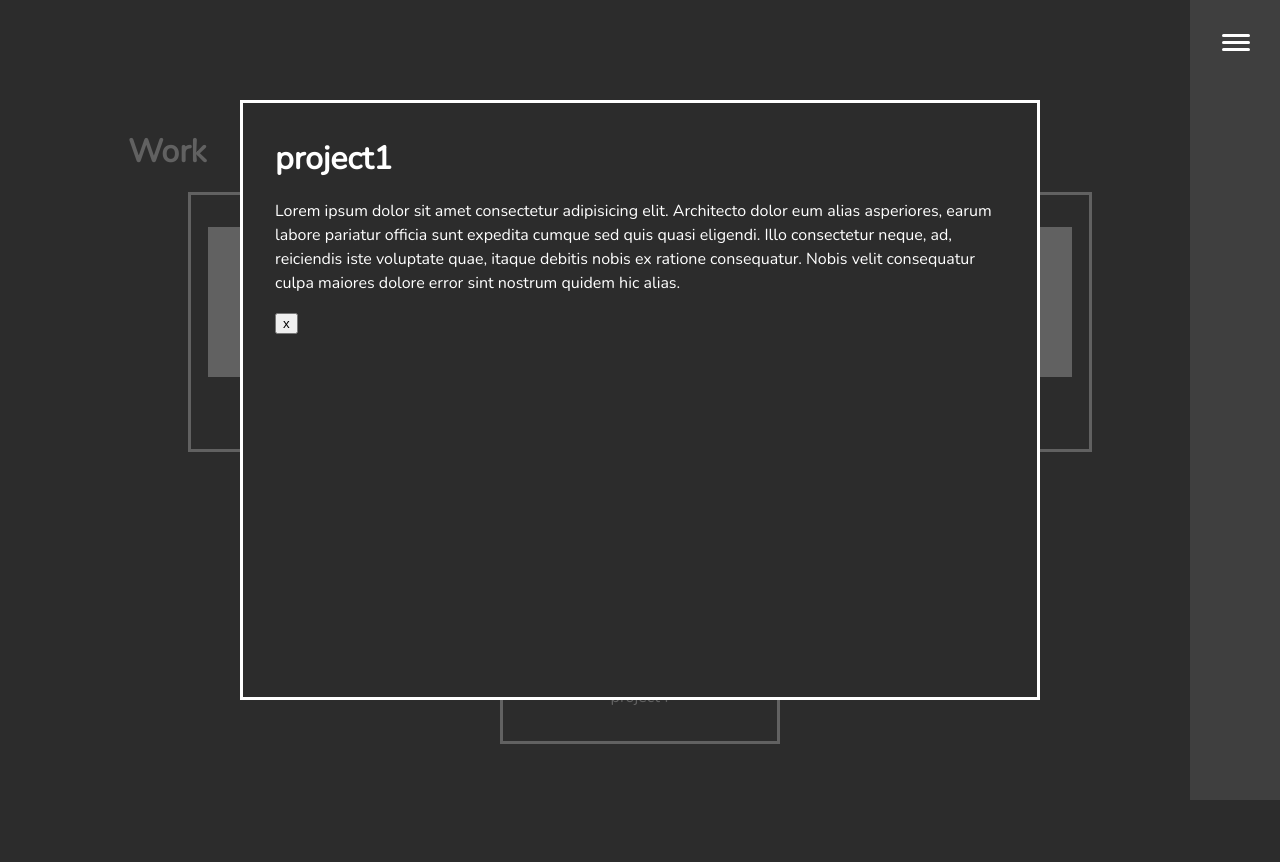
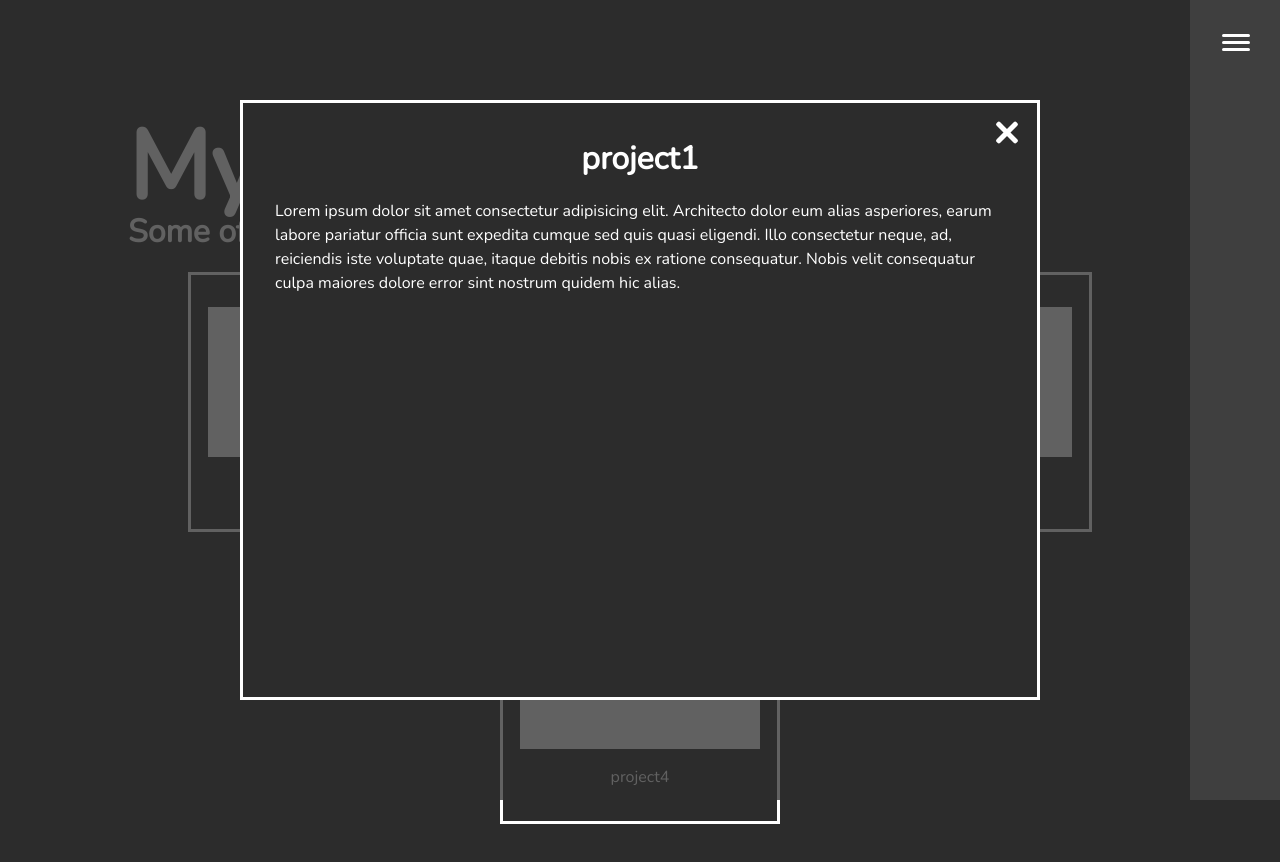
Before and after one commit to tcje91/react-portfolio, a React (Create React App) app: page /work in a window 1280 px wide. Both pictures are taken after a click on the element "project1". Shown: the top 862 px of the page. Built offline with nearby package versions, Linux system fonts and the light colour scheme; the HTML template or start-up script is replaced by a standard one.

Commit message:
style popup and tiles

```diff
--- a/src/components/ProjectDetails.js
+++ b/src/components/ProjectDetails.js
@@ -2,9 +2,12 @@ import React from 'react';
 
 const ProjectDetails = ({ onCloseProject, show, project }) => (
   <div className={`project-details ${show ? 'show' : ''}`}>
-    <h1>{project ? project.title : 'no project'}</h1>
-    <p>{project ? project.desc : 'no project'}</p>
-    <button type="button" onClick={onCloseProject}>x</button>
+    <h1 className="project-title">{project ? project.title : 'no project'}</h1>
+    <p className="project-desc">{project ? project.desc : 'no project'}</p>
+    <div className="close-btn" onClick={onCloseProject}>
+      <div className="line one" />
+      <div className="line two" />
+    </div>
   </div>
 );
 
--- a/src/components/ProjectTile.js
+++ b/src/components/ProjectTile.js
@@ -3,7 +3,7 @@ import React from 'react';
 const ProjectTile = ({ project, onClickProject }) => (
   <div className="project-tile" onClick={() => onClickProject(project)}>
     <div className="project-img" />
-    <p>{project.title}</p>
+    <p className="project-tile-title">{project.title}</p>
   </div>
 );
 
--- a/src/components/Work.js
+++ b/src/components/Work.js
@@ -20,7 +20,12 @@ class Work extends Component {
     const { selectedProject } = this.state;
     return (
       <div className="work content-container">
-        <h1>Work</h1>
+        <h1 className="lrg-heading">
+          My
+          {' '}
+          <span className="text-highlight">Work</span>
+        </h1>
+        <h3 className="med-heading">Some of my recent projects</h3>
         <div className="project-showcase">
           {projects.map(project => <ProjectTile key={project.id} project={project} onClickProject={this.onClickProject} />)}
         </div>
--- a/src/index.css
+++ b/src/index.css
@@ -8,7 +8,7 @@
   background: rgba(82, 82, 82, 0.5);
   overflow: hidden;
   transition: ease-in-out 300ms;
-  z-index: 2; }
+  z-index: 4; }
   .menu.open {
     width: 180px; }
 
@@ -80,62 +80,6 @@
 .nav-item:nth-of-type(4) {
   transition-delay: 120ms; }
 
-* {
-  box-sizing: border-box; }
-
-body {
-  color: #fff;
-  background: #2c2c2c;
-  font-family: "Nunito", sans-serif;
-  margin: 0;
-  height: 100%;
-  width: 100%;
-  line-height: 1.5; }
-
-h1, h2, h3 {
-  margin: 0; }
-  h1.lrg-heading, h2.lrg-heading, h3.lrg-heading {
-    font-size: 6rem;
-    line-height: 4rem; }
-  h1.med-heading, h2.med-heading, h3.med-heading {
-    font-size: 2rem; }
-
-.text-highlight {
-  color: #21acb9; }
-
-.content-container {
-  height: 100%;
-  padding: 8rem; }
-
-.home {
-  margin-top: 30vh; }
-  .home .icon {
-    margin: 0.5rem;
-    transition: ease-in-out 300ms; }
-    .home .icon:hover {
-      color: #21acb9; }
-
-.project-showcase {
-  display: flex;
-  flex-flow: row wrap;
-  justify-content: center;
-  align-items: center;
-  padding: 0 2vw; }
-  .project-showcase .project-tile {
-    width: 280px;
-    text-align: center;
-    padding: 1rem;
-    margin: 1rem;
-    border: #fff solid 3px;
-    cursor: pointer; }
-    .project-showcase .project-tile:hover {
-      background: #525252; }
-    .project-showcase .project-tile .project-img {
-      width: 240px;
-      height: 150px;
-      background: #fff;
-      margin: 1rem auto; }
-
 .overlay {
   position: absolute;
   top: 0;
@@ -177,3 +121,87 @@ h1, h2, h3 {
   padding: 2rem; }
   .project-details.show {
     transform: translate3d(0, 0, 0); }
+  .project-details .close-btn {
+    position: absolute;
+    top: 15px;
+    right: 15px;
+    height: 28px;
+    width: 28px;
+    transition: ease-in-out 300ms; }
+    .project-details .close-btn:hover .line {
+      background: #21acb9; }
+    .project-details .close-btn .line {
+      position: absolute;
+      top: 45%;
+      height: 5px;
+      width: 100%;
+      background: #fff;
+      border-radius: 2px;
+      transition: ease-in-out 300ms;
+      margin: -1px; }
+      .project-details .close-btn .line.one {
+        transform: rotate(45deg); }
+      .project-details .close-btn .line.two {
+        transform: rotate(-45deg); }
+  .project-details .project-title {
+    text-align: center; }
+
+* {
+  box-sizing: border-box; }
+
+body {
+  color: #fff;
+  background: #2c2c2c;
+  font-family: "Nunito", sans-serif;
+  margin: 0;
+  height: 100%;
+  width: 100%;
+  line-height: 1.5; }
+
+h1, h2, h3 {
+  margin: 0; }
+  h1.lrg-heading, h2.lrg-heading, h3.lrg-heading {
+    font-size: 6rem;
+    line-height: 5rem; }
+  h1.med-heading, h2.med-heading, h3.med-heading {
+    font-size: 2rem; }
+
+.text-highlight {
+  color: #21acb9; }
+
+.content-container {
+  height: 100%;
+  padding: 8rem; }
+
+.home {
+  margin-top: 30vh; }
+  .home .icon {
+    margin: 0.5rem;
+    transition: ease-in-out 300ms;
+    cursor: pointer; }
+    .home .icon:hover {
+      color: #21acb9; }
+
+.project-showcase {
+  display: flex;
+  flex-flow: row wrap;
+  justify-content: center;
+  align-items: center;
+  padding: 0 2vw; }
+  .project-showcase .project-tile {
+    width: 280px;
+    text-align: center;
+    padding: 1rem;
+    margin: 1rem;
+    border: #fff solid 3px;
+    cursor: pointer;
+    transition: ease-in-out 300ms; }
+    .project-showcase .project-tile:hover {
+      background: #393939; }
+      .project-showcase .project-tile:hover .project-tile-title {
+        color: #21acb9; }
+    .project-showcase .project-tile .project-img {
+      width: 240px;
+      height: 150px;
+      background: #fff;
+      margin: 1rem auto; }
--- a/src/scss/_menu.scss
+++ b/src/scss/_menu.scss
@@ -7,7 +7,7 @@
   background: rgba(lighten($background-colour, 15), 0.5);
   overflow: hidden;
   @include easeInOut;
-  z-index: 2;
+  z-index: 4;
 
   &.open {
     width: 180px;
@@ -51,7 +51,7 @@
       }
 
       &:nth-child(3) {
-        transform: rotate(-45deg) translate(5px, -4px);;
+        transform: rotate(-45deg) translate(5px, -4px);
       }
     }
   }
--- /dev/null
+++ b/src/scss/_popup.scss
@@ -0,0 +1,86 @@
+.overlay {
+    position: absolute;
+    top: 0;
+    left: 0;
+    height: 100vh;
+    width: 100vw;
+    background: $background-colour;
+    opacity: 0;
+    z-index: 1;
+    visibility: hidden;
+    @include easeInOut;
+
+    &.show {
+      visibility: visible;
+      opacity: 0.75;
+    }
+  }
+
+  .popup-container {
+    position: fixed;
+    top: 0;
+    left: 0;
+    height: 100vh;
+    width: 100vw;
+    visibility: hidden;
+    overflow: hidden;
+    display: flex;
+    justify-content: center;
+    align-items: center;
+    z-index: 2;
+
+    &.show {
+      visibility: visible;
+    }
+  }
+
+  .project-details {
+    transform: translate3d(0, 1000px, 0);
+    @include easeInOut;
+    z-index: 3;
+    height: 600px;
+    width: 800px;
+    border: $primary-colour solid 3px;
+    background: $background-colour;
+    padding: 2rem;
+
+    &.show {
+      transform: translate3d(0, 0, 0);
+    }
+
+    .close-btn {
+      position: absolute;
+      top: 15px;
+      right: 15px;
+      height: 28px;
+      width: 28px;
+      @include easeInOut;
+
+      &:hover .line {
+        background: $secondary-colour;
+      }
+
+      .line {
+        position: absolute;
+        top: 45%;
+        height: 5px;
+        width: 100%;
+        background: $primary-colour;
+        border-radius: 2px;
+        @include easeInOut;
+        margin: -1px;
+
+        &.one {
+          transform: rotate(45deg);
+        }
+
+        &.two {
+          transform: rotate(-45deg);
+        }
+      }
+    }
+
+    .project-title {
+      text-align: center;
+    }
+  }
--- a/src/scss/index.scss
+++ b/src/scss/index.scss
@@ -1,5 +1,6 @@
 @import 'config';
 @import 'menu';
+@import 'popup';
 
 * {
   box-sizing: border-box;
@@ -20,7 +21,7 @@ h1, h2, h3 {
 
   &.lrg-heading {
     font-size: 6rem;
-    line-height: 4rem;
+    line-height: 5rem;
   }
 
   &.med-heading {
@@ -44,6 +45,7 @@ h1, h2, h3 {
   .icon {
     margin: 0.5rem;
     @include easeInOut;
+    cursor: pointer;
 
     &:hover {
       color: $secondary-colour;
@@ -65,9 +67,14 @@ h1, h2, h3 {
     margin: 1rem;
     border: $primary-colour solid 3px;
     cursor: pointer;
+    @include easeInOut;
 
     &:hover {
-      background: lighten($background-colour, 15);
+      background: lighten($background-colour, 5);
+
+      .project-tile-title {
+        color: $secondary-colour;
+      }
     }
 
     .project-img {
@@ -76,56 +83,7 @@ h1, h2, h3 {
       background: #fff;
       margin: 1rem auto;
     }
+
   }
 
 }
-.overlay {
-  position: absolute;
-  top: 0;
-  left: 0;
-  height: 100vh;
-  width: 100vw;
-  background: $background-colour;
-  opacity: 0;
-  z-index: 1;
-  visibility: hidden;
-  @include easeInOut;
-
-  &.show {
-    visibility: visible;
-    opacity: 0.75;
-  }
-}
-
-.popup-container {
-  position: fixed;
-  top: 0;
-  left: 0;
-  height: 100vh;
-  width: 100vw;
-  visibility: hidden;
-  overflow: hidden;
-  display: flex;
-  justify-content: center;
-  align-items: center;
-  z-index: 2;
-
-  &.show {
-    visibility: visible;
-  }
-}
-
-.project-details {
-  transform: translate3d(0, 1000px, 0);
-  @include easeInOut;
-  z-index: 3;
-  height: 600px;
-  width: 800px;
-  border: $primary-colour solid 3px;
-  background: $background-colour;
-  padding: 2rem;
-
-  &.show {
-    transform: translate3d(0, 0, 0);
-  }
-}
```
